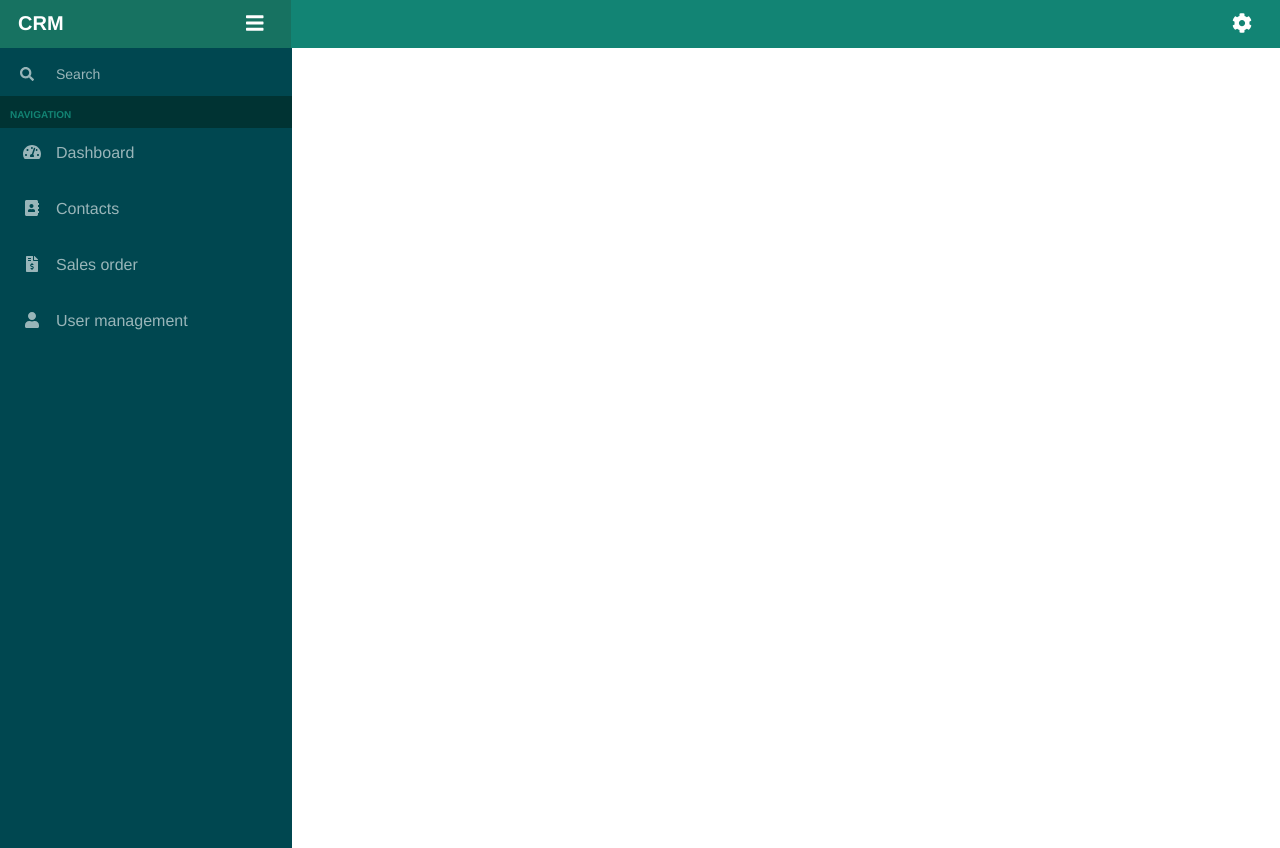
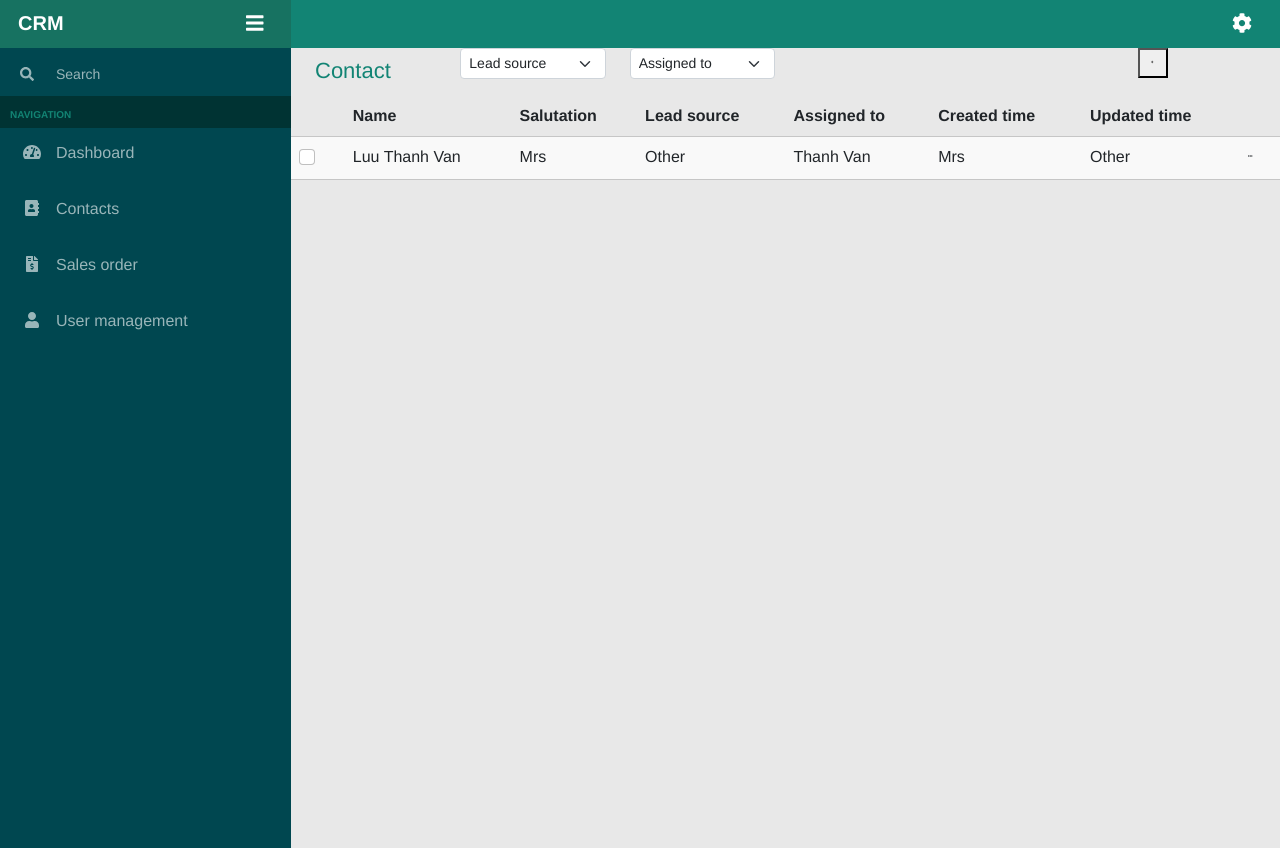
Before and after one commit to luuthanhvan/CRM-MERN-stack, a React (Create React App) app: page /contacts in a window 1280 px wide. Built offline with nearby package versions, Linux system fonts and the light colour scheme.

Commit message:
Navigate between page

```diff
--- a/package.json
+++ b/package.json
@@ -14,6 +14,7 @@
     "popper.js": "^1.16.1",
     "react": "^17.0.2",
     "react-dom": "^17.0.2",
+    "react-router-dom": "^5.2.0",
     "react-scripts": "4.0.3",
     "web-vitals": "^1.1.2"
   },
--- /dev/null
+++ b/src/components/contact/Contact.js
@@ -0,0 +1,73 @@
+import { FontAwesomeIcon } from '@fortawesome/react-fontawesome';
+import { faEllipsisH, faPlus } from '@fortawesome/free-solid-svg-icons';
+
+function Contact() {
+    const leadSources = ['Existing Customer', 'Partner', 'Conference', 'Website', 'Word of mouth', 'Other'];
+    const displayCols = ['Name', 'Salutation', 'Lead source', 'Assigned to', 'Created time', 'Updated time'];
+
+    return(
+        <div>
+            <div className='row'>
+                <div className='col title'>
+                    <span>Contact</span>
+                </div>
+
+                <div className='col filter'>
+                    <select class="form-select form-select-sm">
+                        <option selected>Lead source</option>
+                        {/* array iteration */}
+                        {leadSources.map(item => <option>{item}</option>)}
+                    </select>
+                </div>
+
+                <div className='col filter'>
+                    <select class="form-select form-select-sm">
+                        <option selected>Assigned to</option>
+                    </select>
+                </div>
+
+                <div className='col filter'>
+                    {/* Created date range */}
+                </div>
+
+                <div className='col filter'>
+                    {/* Updated date range */}
+                </div>
+
+                <div className='col'>
+                    <button><FontAwesomeIcon className='col-sm-2 icon' icon={faPlus}/></button>
+                </div>
+            </div>
+
+            <div class='content'>
+                <table class="table">
+                    <thead>
+                        <tr>
+                            <th scope="col"></th>
+                            {displayCols.map(item => <th scope="col">{item}</th>)}
+                            <th scope="col"></th>
+                        </tr>
+                    </thead>
+                    <tbody>
+                        <tr>
+                            <td>
+                                <div className="form-check">
+                                    <input className="form-check-input" type="checkbox" value=""/>
+                                </div>
+                            </td>
+                            <td>Luu Thanh Van</td>
+                            <td>Mrs</td>
+                            <td>Other</td>
+                            <td>Thanh Van</td>
+                            <td>Mrs</td>
+                            <td>Other</td>
+                            <td><FontAwesomeIcon className='col-sm-2 icon' icon={faEllipsisH}/></td>
+                        </tr>
+                    </tbody>
+                </table>
+            </div>
+        </div>
+    );
+}
+
+export default Contact;
--- /dev/null
+++ b/src/components/dashboard/Dashboard.js
@@ -0,0 +1,11 @@
+function Dashboard() {
+    return(
+        <div>
+            <div className='title'>
+                <span>Dashboard</span>
+            </div>
+        </div>
+    )
+}
+
+export default Dashboard;
--- a/src/components/home/Home.js
+++ b/src/components/home/Home.js
@@ -1,11 +1,25 @@
+import { Route, Switch } from 'react-router-dom';
+import './Home.scss';
 import SideBar from './SideBar';
 import NavBar from './NavBar';
+import Dashboard from '../dashboard/Dashboard';
+import Contact from '../contact/Contact';
+import SalesOrder from '../sales_order/SalesOrder';
+import UserManagement from '../user_management/UserManagement';
 
 function Home() {
     return(
         <div>
             <NavBar />
             <SideBar />
+            <div className="content-containter">
+                <Switch>
+                    <Route path='/dashboard' component={Dashboard}/>
+                    <Route path='/contacts' component={Contact}/>
+                    <Route path='/sales_order' component={SalesOrder}/>
+                    <Route path='/user_management' component={UserManagement}/>
+                </Switch>
+            </div>
         </div>
     );
 }
--- a/src/components/home/Home.scss
+++ b/src/components/home/Home.scss
@@ -1,6 +1,5 @@
 @import '../../scss/custom.scss';
 
-/* NAVIGATION BAR */
 .navbar-containter{
     left: 291px;
     width: calc(100% - 291px);
@@ -19,7 +18,6 @@
         padding-bottom: 8px;
     }
 }
-
 
 .sidebar-container {
     width: 304px;
@@ -49,9 +47,14 @@
         background: $sidebar-background;
         height: 100%;
         position: absolute;
+
         ul {
             list-style: none;
             padding: 0px;
+
+            .text-link {
+                text-decoration: none;
+            }
         }
 
         .search {
--- a/src/components/home/SideBar.js
+++ b/src/components/home/SideBar.js
@@ -1,6 +1,7 @@
 import { FontAwesomeIcon } from '@fortawesome/react-fontawesome';
 import { faAddressBook, faBars, faFileInvoiceDollar, faTachometerAlt, faSearch, faUser } from '@fortawesome/free-solid-svg-icons';
 import './Home.scss';
+import {NavLink} from 'react-router-dom';
 
 function SideBar() {
     return(
@@ -21,39 +22,47 @@ function SideBar() {
 
                     <div className='menu'>
                         <li>
+                            <NavLink to='/dashboard' className='text-link'>
                                 <div className='row'>
                                     <div className='col-sm-2 icon'>
                                         <FontAwesomeIcon className='col-sm-2 icon' icon={faTachometerAlt}/>
                                     </div>
                                     <span className='col-sm-4'>Dashboard</span>
                                 </div>
+                            </NavLink>
                         </li>
 
                         <li>
+                            <NavLink to='/contacts' className='text-link'>
                                 <div className='row'>
                                     <div className='col-sm-2 icon'>
                                         <FontAwesomeIcon className='col-sm-2 icon' icon={faAddressBook}/>
                                     </div>
                                     <span className='col-sm-4'>Contacts</span>
                                 </div>
+                            </NavLink>
                         </li>
 
                         <li>
+                            <NavLink to='/sales_order' className='text-link'>
                                 <div className='row'>
                                     <div className='col-sm-2 icon'>
                                         <FontAwesomeIcon className='col-md-2 icon' icon={faFileInvoiceDollar}/>
                                     </div>
                                     <span className='col-md-4'>Sales order</span>
                                 </div>
+                            </NavLink>
                         </li>
 
                         <li>
+                            <NavLink to='/user_management' className='text-link'>
                                 <div className='row'>
                                     <div className='col-sm-2 icon'>
                                         <FontAwesomeIcon className='col-sm-2 icon' icon={faUser}/>
                                     </div>
                                     <span className='col-sm-4'>User management</span>
                                 </div>
+                            </NavLink>
                         </li>
                     </div>
                 </ul>
--- /dev/null
+++ b/src/components/sales_order/SalesOrder.js
@@ -0,0 +1,11 @@
+function SalesOrder(){
+    return(
+        <div>
+            <div className='title'>
+                <span>Sales order</span>
+            </div>
+        </div>
+    )
+}
+
+export default SalesOrder;
--- /dev/null
+++ b/src/components/user_management/UserManagement.js
@@ -0,0 +1,11 @@
+function UserManagement() {
+    return(
+        <div>
+            <div className='title'>
+                <span>User management</span>
+            </div>
+        </div>
+    )
+}
+
+export default UserManagement;
--- a/src/index.js
+++ b/src/index.js
@@ -2,10 +2,15 @@ import 'bootstrap/dist/css/bootstrap.min.css';
 import React from 'react';
 import ReactDOM from 'react-dom';
 import App from './App';
+import {BrowserRouter } from 'react-router-dom';
 
 ReactDOM.render(
 	<React.StrictMode>
-		<App />
+		{/* Wrap the top-level component with BrowserRouter element
+			to use the routing for all componenents in the app */}
+		<BrowserRouter>
+			<App />
+		</BrowserRouter>
 	</React.StrictMode>,
 	document.getElementById('root')
 );
--- a/src/scss/_variable.scss
+++ b/src/scss/_variable.scss
@@ -4,3 +4,4 @@ $sidebar-background: #004750;
 $sidebar-background-darker: #003333;
 $navbar-background: #128474;
 $border-color: #C6C6C6;
+$content-background: #F9f9f9;
--- a/src/style.scss
+++ b/src/style.scss
@@ -11,6 +11,47 @@ body {
 	-moz-osx-font-smoothing: grayscale;
 }
 
-.content-containter {
-	background-color: $background;
+.content-containter{
+    width: calc(100% - 288px);
+    height: 100%;
+    overflow: hidden;
+    position: absolute;
+    top: 48px;
+    left: 291px;
+    background-color: $background;
+
+	.title {
+		// background-color: $content-background;
+		height: 48px;
+		padding-top: 6px;
+		padding-bottom: 6px;
+		// border: 1px solid $border-color;
+
+		span {
+			color: #128474;
+			font-weight: normal;
+			font-size: 22px;
+			padding-left: 24px;
+		}
+	}
+
+	.content {
+		table {
+			height: 100%;
+
+			thead {
+				th {
+					// remove the first line of the table
+					border: none;
+				}
+			}
+
+			tbody{
+				background-color: $content-background;
+				border-top: 1px solid $border-color;
+				border-bottom: 1px solid $border-color;
+				margin-left: 24px;
+			}
+		}
+	}
 }
```
Also changed, not shown: 2 other files (tests, documents, lock files or other folders). Lines whose indentation alone changed are shown as unchanged.
